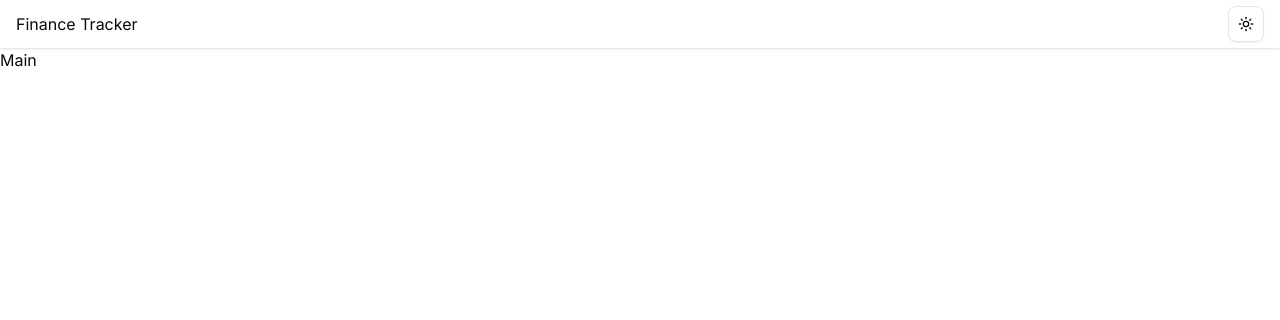
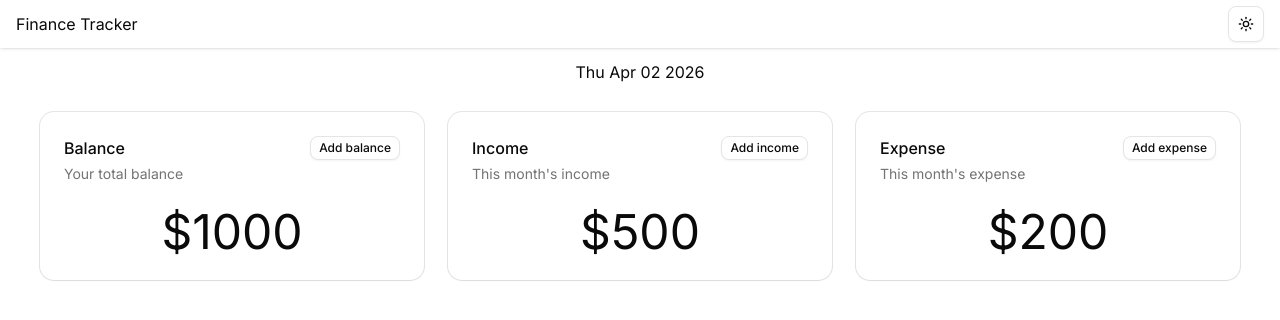
Before and after one commit to darshan03s/finance_tracker, a Next.js app: page / in a window 1280 px wide. Shown: the top 320 px of the page. Built offline with nearby package versions, Linux system fonts and the light colour scheme.

Commit message:
feat: add cards for balance, income, expense

```diff
--- a/components/main.tsx
+++ b/components/main.tsx
@@ -1,5 +1,87 @@
+import {
+  Card,
+  CardAction,
+  CardContent,
+  CardDescription,
+  CardHeader,
+  CardTitle
+} from '@/components/ui/card';
+import { Button } from './ui/button';
+
+const BalanceCard = () => {
+  return (
+    <Card>
+      <CardHeader>
+        <CardTitle>Balance</CardTitle>
+        <CardDescription>Your total balance</CardDescription>
+        <CardAction>
+          <div>
+            <Button size={'xs'} className="text-xs" variant={'outline'}>
+              Add balance
+            </Button>
+          </div>
+        </CardAction>
+      </CardHeader>
+      <CardContent className="flex items-center justify-center text-5xl h-full w-full">
+        <p>$1000</p>
+      </CardContent>
+    </Card>
+  );
+};
+
+const IncomeCard = () => {
+  return (
+    <Card>
+      <CardHeader>
+        <CardTitle>Income</CardTitle>
+        <CardDescription>This {"month's"} income</CardDescription>
+        <CardAction>
+          <div>
+            <Button size={'xs'} className="text-xs" variant={'outline'}>
+              Add income
+            </Button>
+          </div>
+        </CardAction>
+      </CardHeader>
+      <CardContent className="flex items-center justify-center text-5xl h-full w-full">
+        <p>$500</p>
+      </CardContent>
+    </Card>
+  );
+};
+
+const ExpenseCard = () => {
+  return (
+    <Card>
+      <CardHeader>
+        <CardTitle>Expense</CardTitle>
+        <CardDescription>This {"month's"} expense</CardDescription>
+        <CardAction>
+          <div>
+            <Button size={'xs'} className="text-xs" variant={'outline'}>
+              Add expense
+            </Button>
+          </div>
+        </CardAction>
+      </CardHeader>
+      <CardContent className="flex items-center justify-center text-5xl h-full w-full">
+        <p>$200</p>
+      </CardContent>
+    </Card>
+  );
+};
+
 const Main = () => {
-  return <main>Main</main>;
+  return (
+    <main>
+      <div className="h-10 flex items-center justify-center py-6">{new Date().toDateString()}</div>
+      <div className="balance-income-expense grid grid-cols-1 sm:grid-cols-3 gap-6 px-10 py-4">
+        <BalanceCard />
+        <IncomeCard />
+        <ExpenseCard />
+      </div>
+    </main>
+  );
 };
 
 export default Main;
--- /dev/null
+++ b/components/ui/card.tsx
@@ -0,0 +1,92 @@
+import * as React from 'react';
+
+import { cn } from '@/lib/utils';
+
+function Card({
+  className,
+  size = 'default',
+  ...props
+}: React.ComponentProps<'div'> & { size?: 'default' | 'sm' }) {
+  return (
+    <div
+      data-slot="card"
+      data-size={size}
+      className={cn(
+        'group/card flex flex-col gap-6 overflow-hidden rounded-xl bg-card py-6 text-sm text-card-foreground shadow-xs ring-1 ring-foreground/10 has-[>img:first-child]:pt-0 data-[size=sm]:gap-4 data-[size=sm]:py-4 *:[img:first-child]:rounded-t-xl *:[img:last-child]:rounded-b-xl',
+        className
+      )}
+      {...props}
+    />
+  );
+}
+
+function CardHeader({ className, ...props }: React.ComponentProps<'div'>) {
+  return (
+    <div
+      data-slot="card-header"
+      className={cn(
+        'group/card-header @container/card-header grid auto-rows-min items-start gap-1 rounded-t-xl px-6 group-data-[size=sm]/card:px-4 has-data-[slot=card-action]:grid-cols-[1fr_auto] has-data-[slot=card-description]:grid-rows-[auto_auto] [.border-b]:pb-6 group-data-[size=sm]/card:[.border-b]:pb-4',
+        className
+      )}
+      {...props}
+    />
+  );
+}
+
+function CardTitle({ className, ...props }: React.ComponentProps<'div'>) {
+  return (
+    <div
+      data-slot="card-title"
+      className={cn(
+        'font-heading text-base leading-normal font-medium group-data-[size=sm]/card:text-sm',
+        className
+      )}
+      {...props}
+    />
+  );
+}
+
+function CardDescription({ className, ...props }: React.ComponentProps<'div'>) {
+  return (
+    <div
+      data-slot="card-description"
+      className={cn('text-sm text-muted-foreground', className)}
+      {...props}
+    />
+  );
+}
+
+function CardAction({ className, ...props }: React.ComponentProps<'div'>) {
+  return (
+    <div
+      data-slot="card-action"
+      className={cn('col-start-2 row-span-2 row-start-1 self-start justify-self-end', className)}
+      {...props}
+    />
+  );
+}
+
+function CardContent({ className, ...props }: React.ComponentProps<'div'>) {
+  return (
+    <div
+      data-slot="card-content"
+      className={cn('px-6 group-data-[size=sm]/card:px-4', className)}
+      {...props}
+    />
+  );
+}
+
+function CardFooter({ className, ...props }: React.ComponentProps<'div'>) {
+  return (
+    <div
+      data-slot="card-footer"
+      className={cn(
+        'flex items-center rounded-b-xl px-6 group-data-[size=sm]/card:px-4 [.border-t]:pt-6 group-data-[size=sm]/card:[.border-t]:pt-4',
+        className
+      )}
+      {...props}
+    />
+  );
+}
+
+export { Card, CardHeader, CardFooter, CardTitle, CardAction, CardDescription, CardContent };
```
